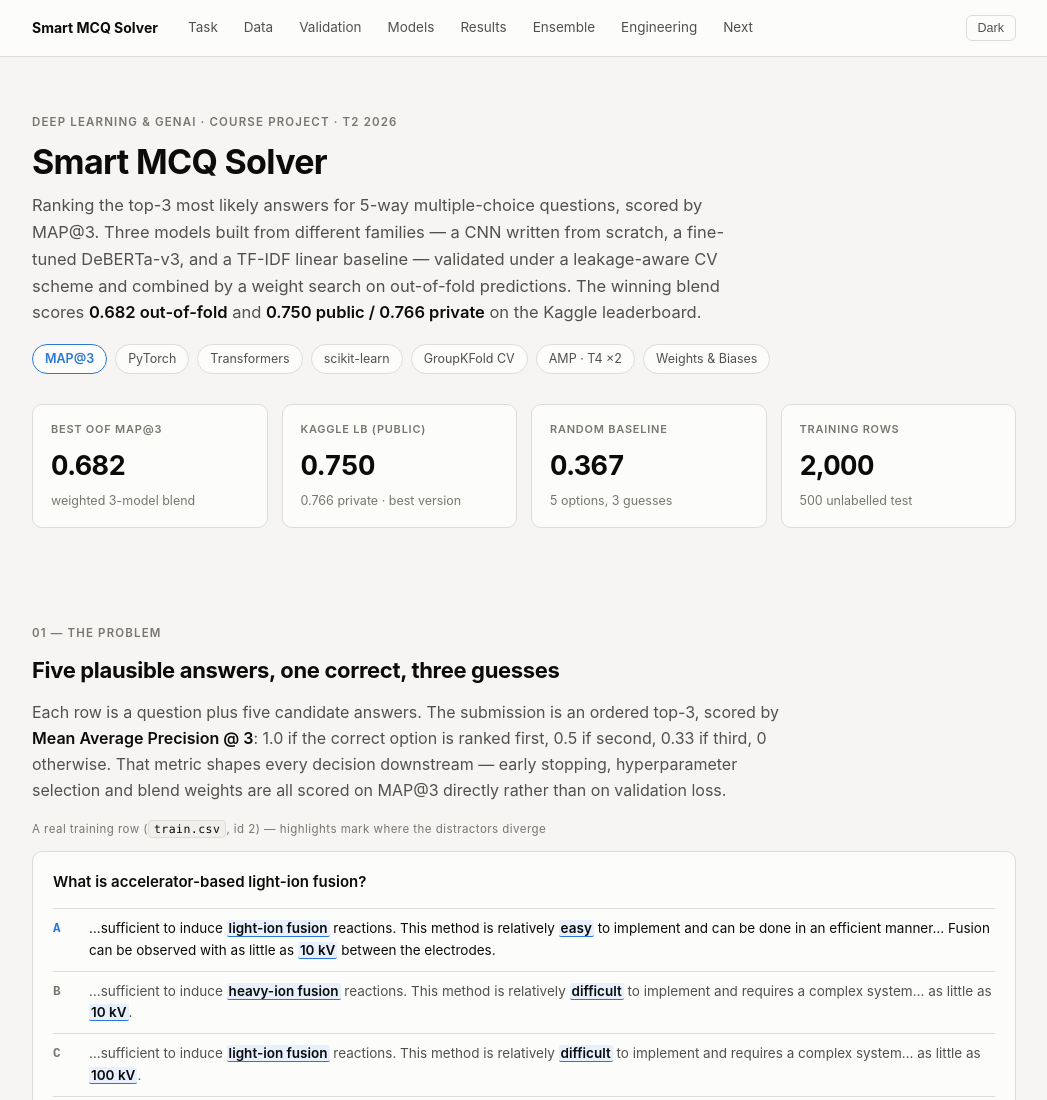
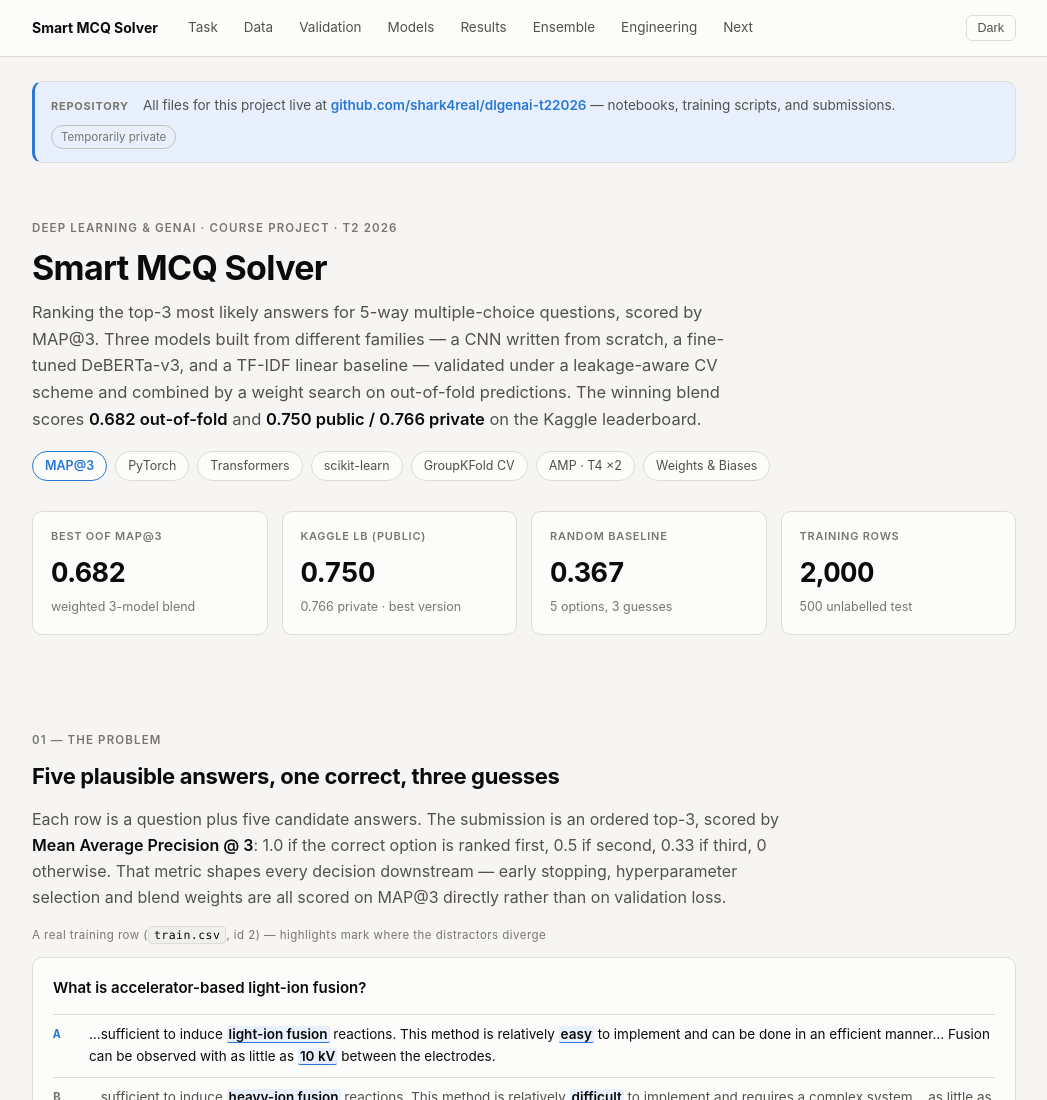
Before and after one commit to shark4real/DL-genai-IITM, a plain HTML site: page index.html in a window 1280 px wide. Shown: the top 1100 px of the page, without its empty margins (116-1163 px from the left). Drawn offline with Linux system fonts and the light colour scheme.

Commit message:
Update index.html

```diff
--- a/index.html
+++ b/index.html
@@ -100,6 +100,25 @@
 li{margin:7px 0}
 .muted{color:var(--text-muted)}
 .small{font-size:13.5px}
+
+/* ---------- repo banner ---------- */
+.repo-note{
+  display:flex;flex-wrap:wrap;align-items:baseline;gap:8px 14px;
+  background:var(--series-soft);border:1px solid var(--border);
+  border-left:3px solid var(--series-1);
+  border-radius:10px;padding:13px 16px;margin:24px 0 0;
+  font-size:13.5px;color:var(--text-secondary);
+}
+.repo-note .rlbl{
+  font-size:11px;letter-spacing:.07em;text-transform:uppercase;
+  color:var(--text-muted);font-weight:650;
+}
+.repo-note a{color:var(--series-1);font-weight:600;text-decoration:none;word-break:break-all}
+.repo-note a:hover{text-decoration:underline}
+.repo-note .priv{
+  font-size:11.5px;border:1px solid var(--border-strong);border-radius:100px;
+  padding:2px 9px;color:var(--text-muted);white-space:nowrap;
+}
 
 /* ---------- hero ---------- */
 header.hero{padding:56px 0 44px}
@@ -244,6 +263,14 @@
 </nav>
 
 <main>
+
+<div class="repo-note">
+  <span class="rlbl">Repository</span>
+  <span>All files for this project live at
+    <a href="https://github.com/shark4real/dlgenai-t22026" target="_blank" rel="noopener">github.com/shark4real/dlgenai-t22026</a>
+    — notebooks, training scripts, and submissions.</span>
+  <span class="priv">Temporarily private</span>
+</div>
 
 <header class="hero">
   <p class="eyebrow">Deep Learning &amp; GenAI · Course Project · T2 2026</p>
```
